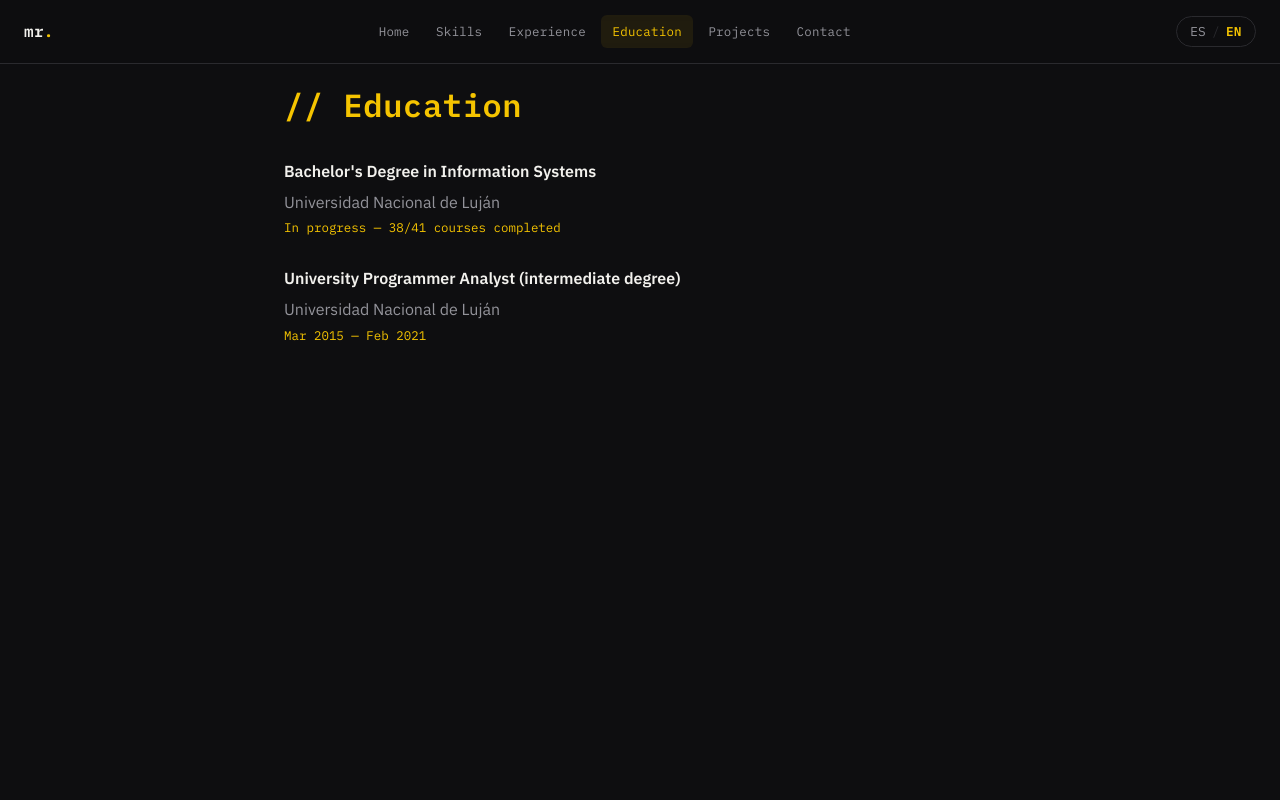
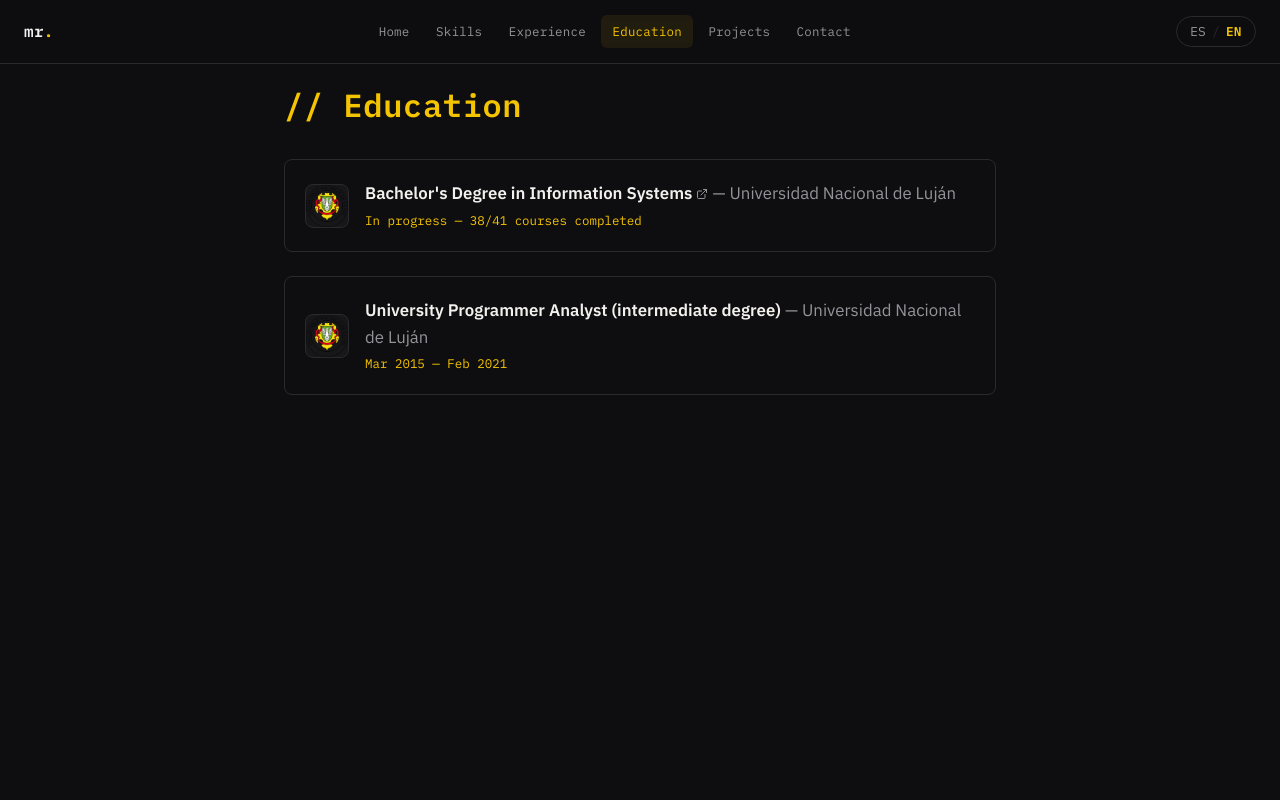
Before and after one commit to matiasrolon/my-portfolio, a React (Vite) app: page /education in a window 1280 px wide. Shown: the top 800 px of the page. Built offline with nearby package versions, Linux system fonts and the light colour scheme.

Commit message:
Add work experience links

```diff
--- a/src/components/Education.jsx
+++ b/src/components/Education.jsx
@@ -1,16 +1,93 @@
+import { useState } from "react";
+
 export default function Education({ t }) {
   return (
     <section className="section" id="education">
       <h2 className="section__title">// {t.education.label}</h2>
-      <ul className="edu-list">
+      <ol className="timeline">
         {t.education.items.map((edu) => (
-          <li className="edu-item" key={edu.title}>
-            <h3>{edu.title}</h3>
-            <p className="edu-item__place">{edu.place}</p>
-            <p className="edu-item__period">{edu.period}</p>
-          </li>
+          <EducationItem edu={edu} key={edu.title} />
         ))}
-      </ul>
+      </ol>
     </section>
   );
 }
+
+function EducationItem({ edu }) {
+  const [isOpen, setIsOpen] = useState(false);
+  const hasDetails = Boolean(edu.description || (edu.bullets && edu.bullets.length > 0));
+
+  return (
+    <li className="timeline__item">
+      <div
+        className="timeline__head"
+        onClick={() => hasDetails && setIsOpen((prev) => !prev)}
+        role={hasDetails ? "button" : undefined}
+        tabIndex={hasDetails ? 0 : undefined}
+        onKeyDown={(e) => {
+          if (hasDetails && (e.key === "Enter" || e.key === " ")) {
+            setIsOpen((prev) => !prev);
+          }
+        }}
+        style={{ cursor: hasDetails ? "pointer" : "default" }}
+      >
+        <div className="timeline__head-left">
+          {edu.logo && (
+            <img src={edu.logo} alt={edu.place} className="timeline__logo" />
+          )}
+          <div>
+            <h3>
+              {edu.url ? (
+                <a
+                  href={edu.url}
+                  target="_blank"
+                  rel="noopener noreferrer"
+                  className="timeline__link"
+                  onClick={(e) => e.stopPropagation()}
+                >
+                  {edu.title}
+                  <svg
+                    className="timeline__link-icon"
+                    width="12"
+                    height="12"
+                    viewBox="0 0 24 24"
+                    fill="none"
+                    stroke="currentColor"
+                    strokeWidth="2"
+                    strokeLinecap="round"
+                    strokeLinejoin="round"
+                  >
+                    <path d="M18 13v6a2 2 0 0 1-2 2H5a2 2 0 0 1-2-2V8a2 2 0 0 1 2-2h6" />
+                    <polyline points="15 3 21 3 21 9" />
+                    <line x1="10" y1="14" x2="21" y2="3" />
+                  </svg>
+                </a>
+              ) : (
+                edu.title
+              )}{" "}
+              <span className="timeline__company">— {edu.place}</span>
+            </h3>
+            <span className="timeline__period">{edu.period}</span>
+          </div>
+        </div>
+        {hasDetails && (
+          <span className={`timeline__toggle ${isOpen ? "is-open" : ""}`} aria-hidden="true">
+            ▸
+          </span>
+        )}
+      </div>
+      {hasDetails && (
+        <div className={`timeline__details ${isOpen ? "is-open" : ""}`}>
+          {edu.description && <p className="timeline__desc">{edu.description}</p>}
+          {edu.bullets && (
+            <ul className="bullets">
+              {edu.bullets.map((bullet, i) => (
+                <li key={i}>{bullet}</li>
+              ))}
+            </ul>
+          )}
+        </div>
+      )}
+    </li>
+  );
+}
--- a/src/components/Experience.jsx
+++ b/src/components/Experience.jsx
@@ -25,7 +25,38 @@ function ExperienceItem({ job, defaultOpen = false }) {
           )}
           <div>
             <h3>
-              {job.role} <span className="timeline__company">— {job.company}</span>
+              {job.role}{" "}
+              <span className="timeline__company">
+                —{" "}
+                {job.url ? (
+                  <a
+                    href={job.url}
+                    target="_blank"
+                    rel="noopener noreferrer"
+                    className="timeline__link"
+                    onClick={(e) => e.stopPropagation()}
+                  >
+                    {job.company}
+                    <svg
+                      className="timeline__link-icon"
+                      width="12"
+                      height="12"
+                      viewBox="0 0 24 24"
+                      fill="none"
+                      stroke="currentColor"
+                      strokeWidth="2"
+                      strokeLinecap="round"
+                      strokeLinejoin="round"
+                    >
+                      <path d="M18 13v6a2 2 0 0 1-2 2H5a2 2 0 0 1-2-2V8a2 2 0 0 1 2-2h6" />
+                      <polyline points="15 3 21 3 21 9" />
+                      <line x1="10" y1="14" x2="21" y2="3" />
+                    </svg>
+                  </a>
+                ) : (
+                  job.company
+                )}
+              </span>
             </h3>
             <span className="timeline__period">{job.period}</span>
           </div>
--- a/src/content.js
+++ b/src/content.js
@@ -47,6 +47,7 @@ export const content = {
           role: "Team Leader",
           company: "E2E Travel Solutions",
           logo: "/e2e.png",
+          url: "https://www.e2etravelsolutions.com/",
           period: "Sep 2024 — Presente",
           bullets: [
             "Liderazgo de un equipo de 4 personas, asignando tareas y haciendo seguimiento de las entregas. Uso de ClickUp.",
@@ -59,6 +60,7 @@ export const content = {
           role: "Full Stack Developer",
           company: "Tije Travel",
           logo: "/tije.png",
+          url: "https://www.linkedin.com/company/tije-travel/posts/?feedView=all",
           period: "Abr 2021 — Sep 2024",
           bullets: [
             "Desarrollo de APIs backend en Python (Django, FastAPI, Serverless) para sistemas de ventas del sector turístico.",
@@ -70,6 +72,7 @@ export const content = {
           role: "DBA",
           company: "Inrots Corporation",
           logo: "/inrots.jpg",
+          url: "https://www.inrots.com/",
           period: "Ene 2019 — Mar 2021",
           bullets: [
             "Administración de bases de datos SQL Server: consultas, triggers, optimización y mantenimiento.",
@@ -86,11 +89,14 @@ export const content = {
         {
           title: "Licenciatura en Sistemas de Información",
           place: "Universidad Nacional de Luján",
+          logo: "/unlu.png",
+          url: "https://www.unlu.edu.ar/carg-sistemas-1713.html",
           period: "En progreso — 38/41 materias completadas",
         },
         {
-          title: "Analista Programador Universitario (título intermedio)",
+          title: "Analista Programador Universitario",
           place: "Universidad Nacional de Luján",
+          logo: "/unlu.png",
           period: "Mar 2015 — Feb 2021",
         },
       ],
@@ -169,6 +175,7 @@ export const content = {
           role: "Team Leader",
           company: "E2E Travel Solutions",
           logo: "/e2e.png",
+          url: "https://www.e2etravelsolutions.com/",
           period: "Sep 2024 — Present",
           bullets: [
             "Lead a team of 4 developers, assigning tasks and tracking deliverables. Use of ClickUp.",
@@ -181,6 +188,7 @@ export const content = {
           role: "Full Stack Developer",
           company: "Tije Travel",
           logo: "/tije.png",
+          url: "https://www.linkedin.com/company/tije-travel/posts/?feedView=all",
           period: "Apr 2021 — Sep 2024",
           bullets: [
             "Backend API development in Python (Django, FastAPI, Serverless) for travel-booking systems.",
@@ -192,6 +200,7 @@ export const content = {
           role: "DBA",
           company: "Inrots Corporation",
           logo: "/inrots.jpg",
+          url: "https://www.inrots.com/",
           period: "Jan 2019 — Mar 2021",
           bullets: [
             "SQL Server database administration: queries, triggers, optimization and maintenance.",
@@ -208,11 +217,14 @@ export const content = {
         {
           title: "Bachelor's Degree in Information Systems",
           place: "Universidad Nacional de Luján",
+          logo: "/unlu.png",
+          url: "https://www.unlu.edu.ar/carg-sistemas-1713.html",
           period: "In progress — 38/41 courses completed",
         },
         {
           title: "University Programmer Analyst (intermediate degree)",
           place: "Universidad Nacional de Luján",
+          logo: "/unlu.png",
           period: "Mar 2015 — Feb 2021",
         },
       ],
--- a/src/index.css
+++ b/src/index.css
@@ -557,6 +557,31 @@ a {
   color: var(--ink-muted);
 }
 
+.timeline__link {
+  display: inline-flex;
+  align-items: center;
+  gap: 0.25rem;
+  color: inherit;
+  text-decoration: none;
+  border-bottom: 1px solid transparent;
+  transition: color 0.15s ease, border-color 0.15s ease;
+}
+
+.timeline__link:hover {
+  color: var(--accent);
+  border-bottom-color: var(--accent);
+}
+
+.timeline__link-icon {
+  color: var(--ink-muted);
+  transition: color 0.15s ease, transform 0.15s ease;
+}
+
+.timeline__link:hover .timeline__link-icon {
+  color: var(--accent);
+  transform: translate(1px, -1px);
+}
+
 .timeline__period {
   font-family: var(--font-mono);
   font-size: 0.78rem;
```
Also changed, not shown: public/unlu.png (added).
